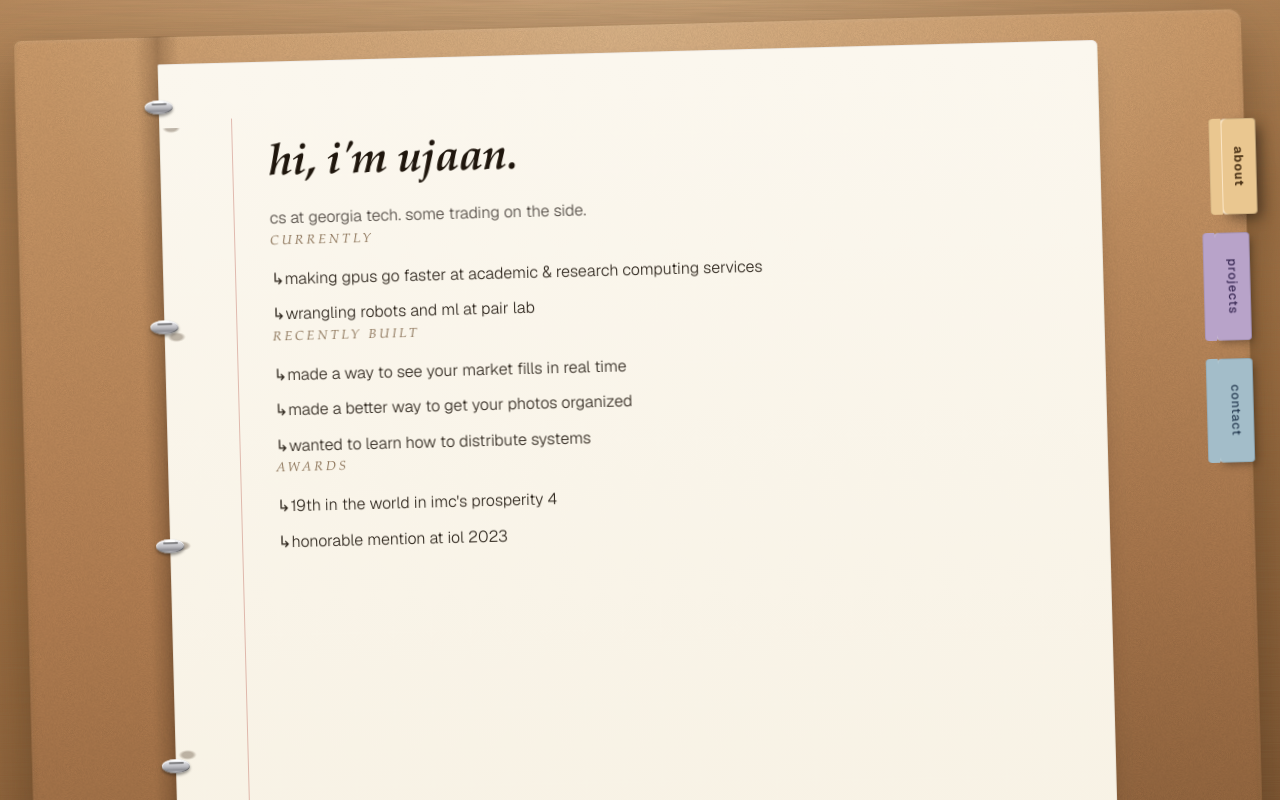
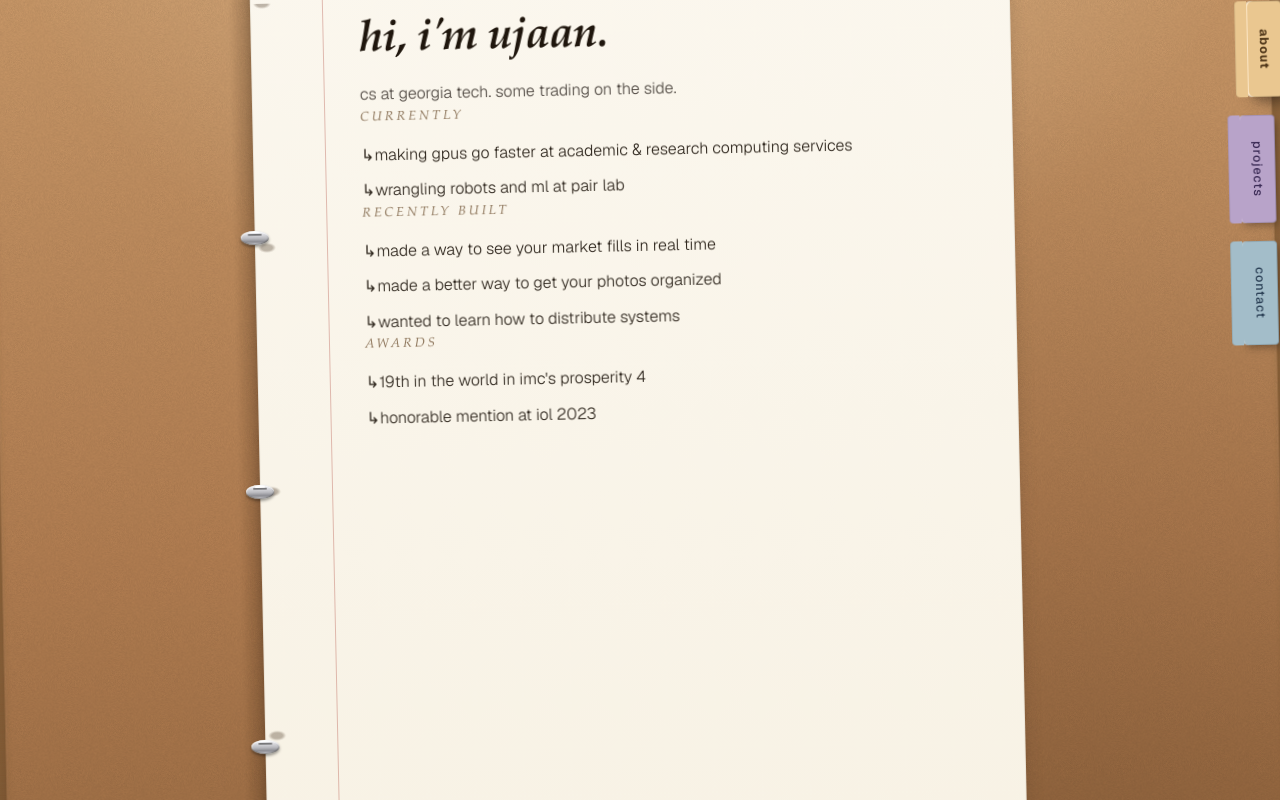
Before and after one commit to UjaanRakshit/personal-website, a Next.js app: page / in a window 1280 px wide. Built offline with nearby package versions, Linux system fonts and the light colour scheme.

Commit message:
Enlarge binder cover so kraft extends off the viewport on all sides

```diff
--- a/src/app/globals.css
+++ b/src/app/globals.css
@@ -50,9 +50,9 @@ a { transition: color 0.18s ease, transform 0.22s cubic-bezier(0.22, 0.61, 0.36,
 /* ============ binder shell ============ */
 .binder {
   position: relative;
-  transform: rotate(-1.5deg);
+  transform: rotate(-1.2deg);
   filter: drop-shadow(0 24px 28px rgba(50, 30, 10, 0.42));
-  --pw: min(940px, calc(100% - 220px));
+  --pw: min(940px, calc(100% - 520px));
 }
 
 /* warm kraft cover */
--- a/src/components/binder/DeskBinder.tsx
+++ b/src/components/binder/DeskBinder.tsx
@@ -17,8 +17,9 @@ export default function DeskBinder({ activeSection, content }: Props) {
       <div
         className="binder"
         style={{
-          width: 'min(1600px, 96vw)',
-          height: 'calc(100vh + 220px)',
+          width: 'min(1900px, 112vw)',
+          height: 'calc(100vh + 360px)',
+          marginTop: '-120px',
         }}
       >
         <div aria-hidden className="binder-cover" />
```
